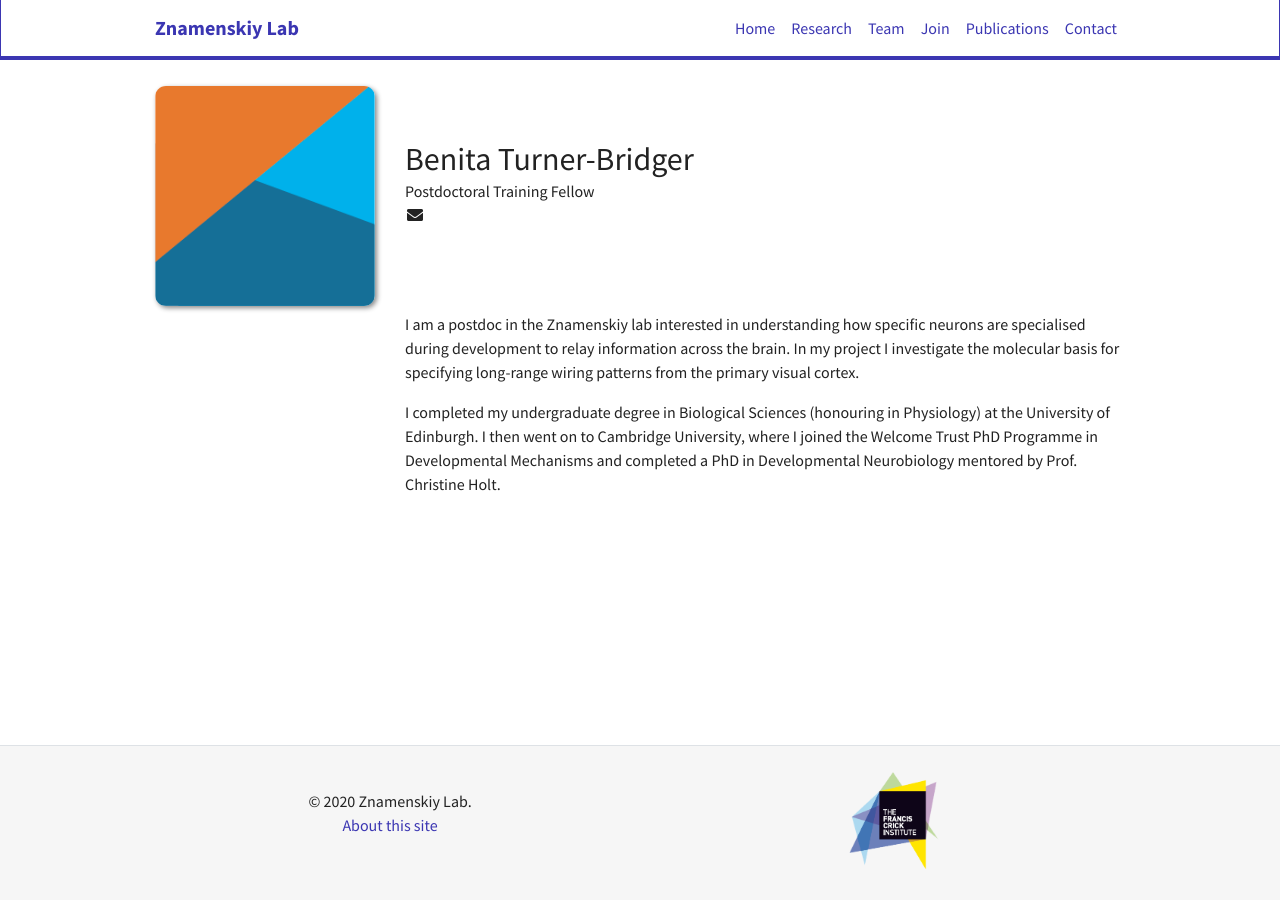
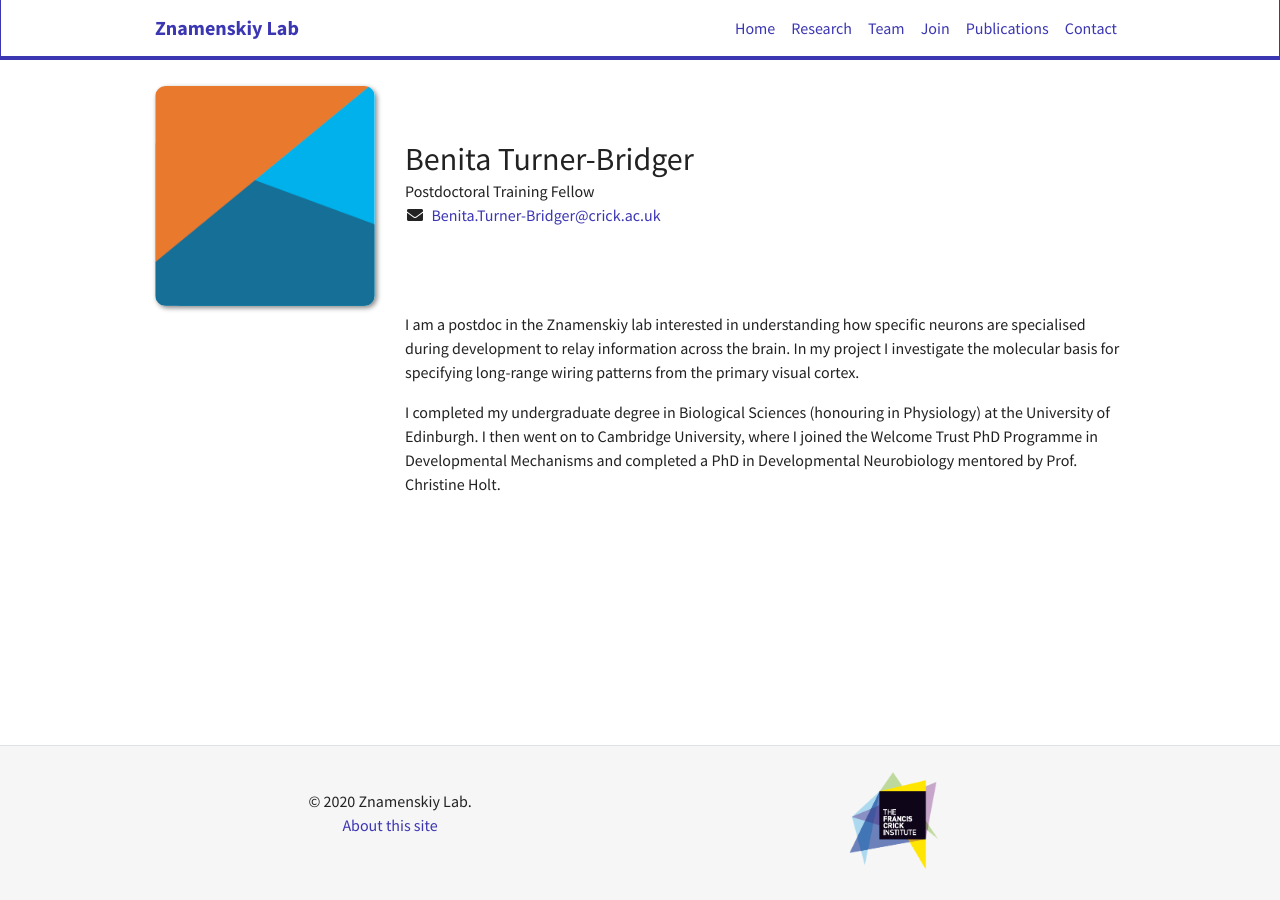
Before and after one commit to znamlab/znamlab.github.io, a Jekyll site: the page built from team/_posts/2020-03-01-benita-turner-bridger.md, in a window 1280 px wide. Built offline with Jekyll 4.4.1, drawn with Linux system fonts in a browser that asks for light colours; nearby versions of some CDN libraries.

Commit message:
Update 2020-03-01-benita-turner-bridger.md

```diff
--- a/team/_posts/2020-03-01-benita-turner-bridger.md
+++ b/team/_posts/2020-03-01-benita-turner-bridger.md
@@ -3,6 +3,8 @@ layout: member
 title: Benita Turner-Bridger
 photo: placeholder_2.png
 info: Postdoctoral Training Fellow
+email: Benita.Turner-Bridger@crick.ac.uk
+link_to_page: yes
 ---
 I am a postdoc in the Znamenskiy lab interested in understanding how specific neurons are specialised during development to relay information across the brain. In my project I investigate the molecular basis for specifying long-range wiring patterns from the primary visual cortex.
 
```
